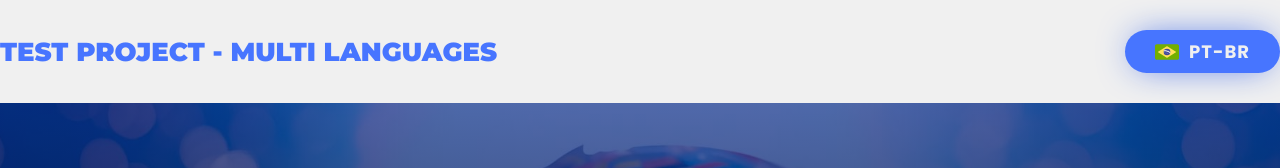
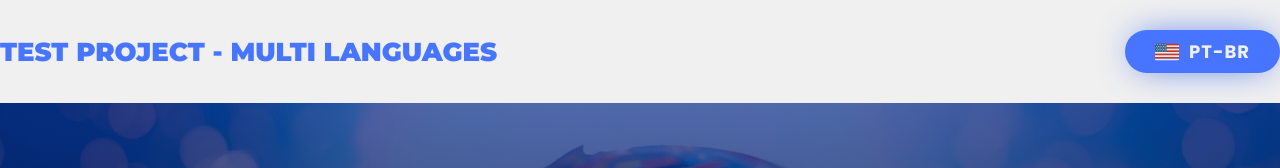
Before and after one commit to joaopedrocabral-sp/change-language, a React (Vite) app: page / in a window 1280 px wide. Shown: the top 168 px of the page. Built offline with nearby package versions, Linux system fonts and the light colour scheme.

Commit message:
Removendo lista de linguagens suportadas, e criando uma função que verifica a língua mais semelhante as disponíveis nos recursos

```diff
--- a/src/components/button/index.jsx
+++ b/src/components/button/index.jsx
@@ -1,6 +1,6 @@
 import { ChangeButton } from "./styles";
 import { useTranslation } from "react-i18next";
-import { useState } from "react";
+import { useState, useEffect } from "react";
 
 import usFlag from "../../assets/images/us.svg";
 import brFlag from "../../assets/images/brasil.svg";
@@ -12,7 +12,20 @@ function Button(){
         i18n: {changeLanguage, language}
     } = useTranslation()
 
-    const [currentLanguage, setCurrentLanguage] = useState(language)
+    function languageVerification () {
+        if(language.includes("en") & language != "en-US"){
+            console.log("en-US")
+            changeLanguage("en-US")
+        } else if (language.includes("pt") & language != "pt-BR"){
+            console.log("pt-BR")
+            changeLanguage("pt-BR")
+        } else {
+            language
+        }
+    }
+
+    const [currentLanguage, setCurrentLanguage] = useState(languageVerification())
+
     const [currentFlag, setCurrentFlag] = useState(currentLanguage === "en-US" ? brFlag : usFlag)
 
     const handleChangeLanguage = () => {
--- a/src/lib/i18n.js
+++ b/src/lib/i18n.js
@@ -17,7 +17,7 @@ i18n
     .init({
     resources,
     fallbackLng: "en-US",
-    supportedLngs: ["en-US", "pt-BR"],
+    // supportedLngs: ["en-US", "pt-BR"],
     interpolation: {
         escapeValue: false,
     }
```
